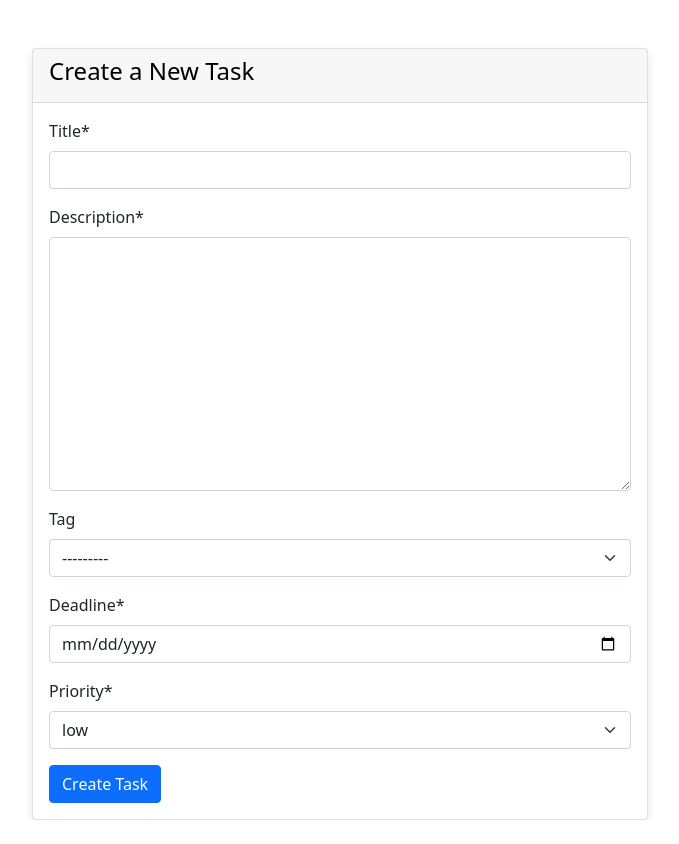
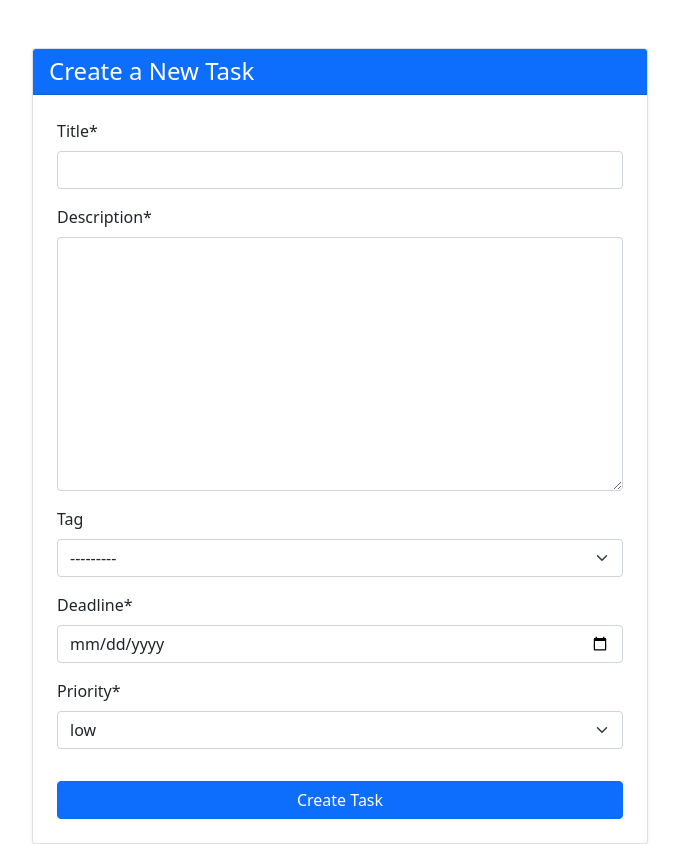
Before and after one commit to Timur5050/toDo-list-project, a Django app: page /tasks/create/ in a window 1280 px wide. Shown: the part 58-902 px from the top of the page, without its empty margins (300-979 px from the left). Before the commit the page ends 878 px from the top, so only its background shows below. Run offline with Django 5.2, Linux system fonts and the light colour scheme; the visitor is signed in with stand-in values (Sample User, id 1); data that the repository does not hold is empty; some libraries are stand-ins or nearby versions.

Commit message:
created a better design for task creation form

```diff
--- a/templates/roster/task_form.html
+++ b/templates/roster/task_form.html
@@ -4,15 +4,17 @@
 {% block content %}
 <div class="row justify-content-center mt-5">
   <div class="col-md-6">
-    <div class="card">
-      <div class="card-header">
-        <h4>Create a New Task</h4>
+    <div class="card shadow-sm rounded">
+      <div class="card-header bg-primary text-white">
+        <h4 class="mb-0">Create a New Task</h4>
       </div>
-      <div class="card-body">
+      <div class="card-body p-4">
         <form action="" method="post">
           {% csrf_token %}
-          {{ form|crispy }}
-          <button type="submit" class="btn btn-primary">Create Task</button>
+          <div class="form-group">
+            {{ form|crispy }}
+          </div>
+          <button type="submit" class="btn btn-primary btn-block mt-3">Create Task</button>
         </form>
       </div>
     </div>
```
